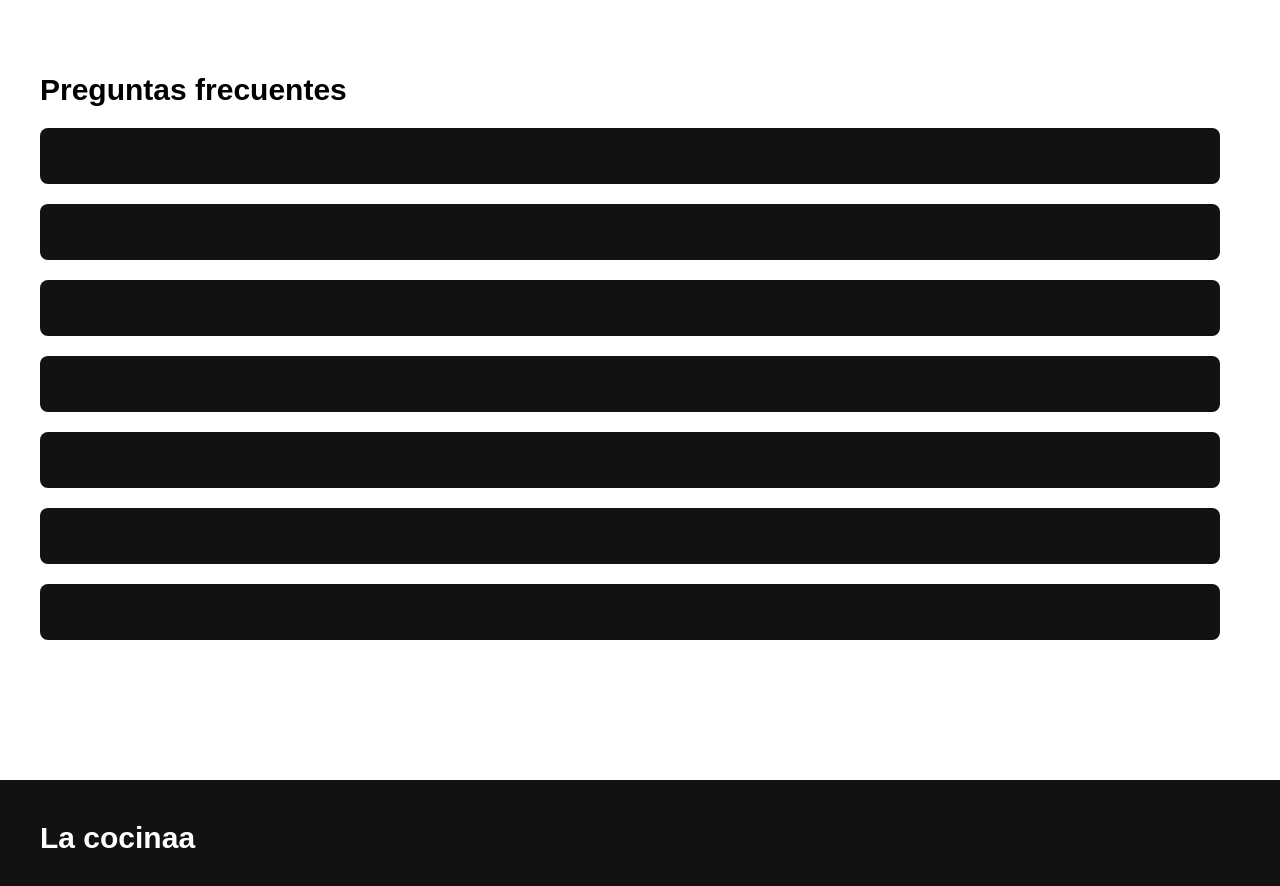
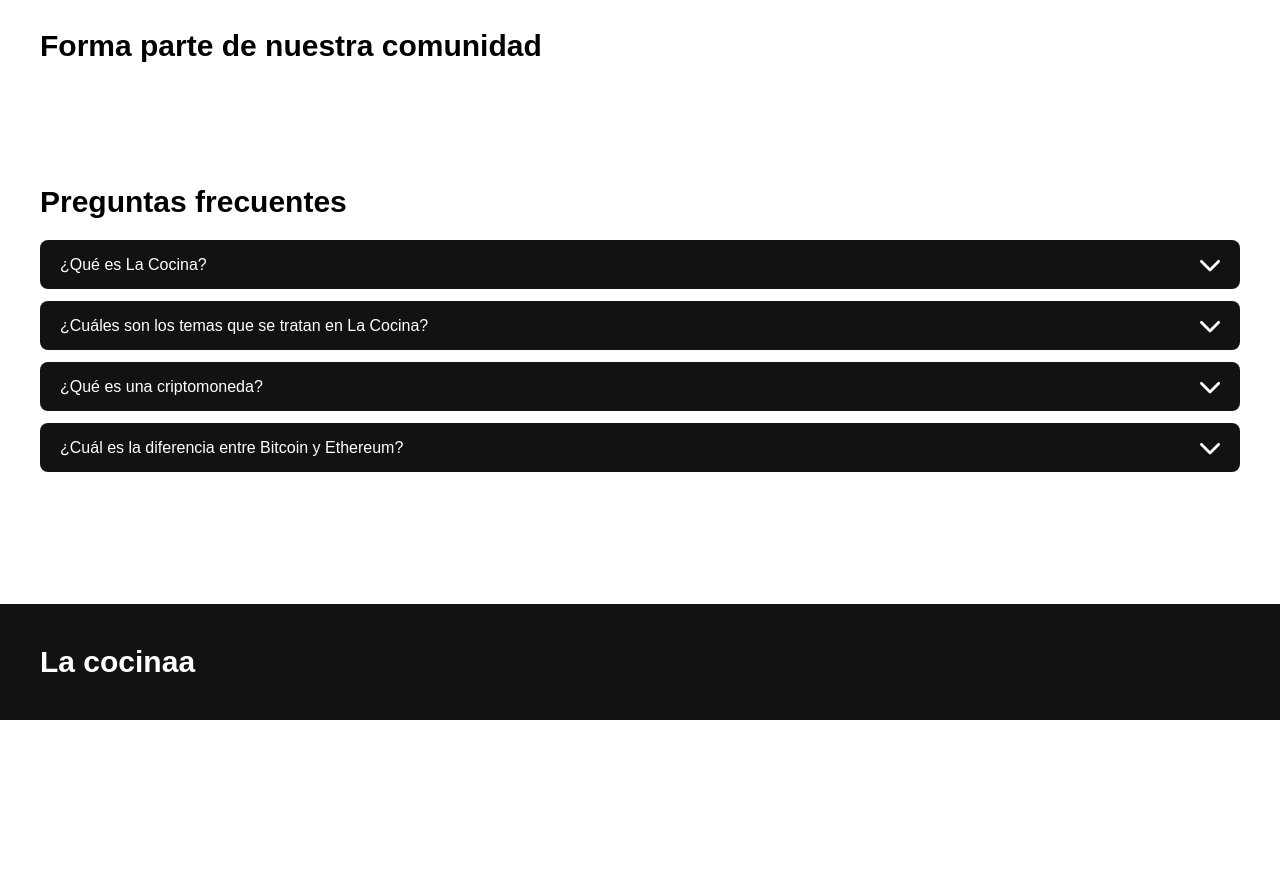
Before and after one commit to juancruzleone/lacocina, a Vue app: page / in a window 1280 px wide. Shown: the part 1040-1926 px from the top of the page. After the commit the page ends 1760 px from the top, so only its background shows below. Built offline with nearby package versions, Linux system fonts and the light colour scheme.

Commit message:
Se creo preguntas frecuentes en el home

```diff
--- a/src/pages/Home.vue
+++ b/src/pages/Home.vue
@@ -1,10 +1,33 @@
 <script>
-export default{
-    name: 'Home'
+export default {
+  name: 'Home',
+  data() {
+    return {
+      preguntas: [
+        {
+          pregunta: '¿Qué es La Cocina?',
+          respuesta: 'La Cocina es una comunidad hispana de criptomonedas dedicada a brindar contenido educativo, informativo y entretenido sobre el mundo de las criptomonedas. Nuestro objetivo es proporcionar un espacio donde los entusiastas de las criptomonedas puedan aprender, compartir conocimientos y participar en discusiones sobre diversos temas relacionados con este apasionante campo. En nuestra sección "Cocinando", nuestros expertos, también conocidos como chefs, publicarán contenido especializado sobre diferentes aspectos del mundo cripto. Cada chef tiene su especialidad y compartirá su experiencia y conocimientos únicos para enriquecer la experiencia de la comunidad. Además, en "Cocinando", los usuarios tendrán la oportunidad de interactuar, hacer preguntas y dejar comentarios para fomentar la colaboración y el aprendizaje colectivo.'
+        },
+        {
+          pregunta: '¿Cuáles son los temas que se tratan en La Cocina?',
+          respuesta: 'En La Cocina, cubrimos una amplia gama de temas relacionados con las criptomonedas, incluyendo introducción a blockchain, análisis de proyectos, tutoriales de trading, seguridad de criptoactivos, noticias del mercado, entre otros.'
+        },
+        {
+          pregunta: '¿Qué es una criptomoneda?',
+          respuesta: 'Una criptomoneda es una forma de dinero digital que utiliza criptografía para asegurar y verificar transacciones, así como para controlar la creación de nuevas unidades. A diferencia de las monedas tradicionales, las criptomonedas operan de forma descentralizada utilizando tecnología blockchain.'
+        },
+        {
+          pregunta: '¿Cuál es la diferencia entre Bitcoin y Ethereum?',
+          respuesta: 'Bitcoin y Ethereum son dos de las criptomonedas más populares, pero tienen diferencias fundamentales. Bitcoin se creó principalmente como un sistema de pago peer-to-peer, mientras que Ethereum es una plataforma que permite a los desarrolladores construir aplicaciones descentralizadas (DApps) utilizando contratos inteligentes.'
+        }
+      ]
+    }
+  }
 }
 </script>
 
 <template>
+  <div>
     <div class="bg-portada text-center h-96">
       <h1 class="font-montserrat font-bold text-6xl">La cocina</h1>
       <p class="font-montserrat text-2xl">Comunidad crypto hispana</p>
@@ -15,7 +38,9 @@ export default{
           <h2 class="font-montserrat font-bold text-6xl">Quiénes somos?</h2>
         </div>
         <div>
-                <p class="font-montserrat text-xl w-82">Lorem ipsum dolor sit amet, consectetur adipiscing elit. Phasellus id facilisis sapien, non aliquet dui. Proin justo eros, dapibus in ligula et, tristique dictum purus. Nam mollis justo nulla, sit amet sollicitudin quam tristique ultrices. Morbi finibus, justo pretium euismod pulvinar, purus magna sagittis odio, id dictum massa massa eu enim. Nunc nisi mi, tincidunt ac lacinia ullamcorper, tempor vel eros.</p>
+          <p class="font-montserrat text-xl w-82">
+            <span class="font-bold">La Cocina</span> es una comunidad hispana de criptomonedas dedicada a brindar contenido educativo, informativo y entretenido sobre el mundo de las criptomonedas. Nuestro objetivo es proporcionar un espacio donde los entusiastas de las criptomonedas puedan aprender, compartir conocimientos y participar en discusiones sobre diversos temas relacionados con este apasionante campo. En nuestra sección "Cocinando", nuestros expertos, también conocidos como chefs, publicarán contenido especializado sobre diferentes aspectos del mundo cripto. Cada chef tiene su especialidad y compartirá su experiencia y conocimientos únicos para enriquecer la experiencia de la comunidad. Además, en "Cocinando", los usuarios tendrán la oportunidad de interactuar, hacer preguntas y dejar comentarios para fomentar la colaboración y el aprendizaje colectivo.
+          </p>
         </div>
       </div>
       <div class="flex justify-center">
@@ -35,24 +60,27 @@ export default{
           <img src="/kichiro.jpg" alt="foto de usuario de kichiro" class="rounded-full">
         </div>
       </div>
-
     </section>
     <section class="pl-10 pt-20 mb-20">
       <h2 class="font-montserrat font-bold text-3xl">Forma parte de nuestra comunidad</h2>
-        <div class="">
-
+      <div>
+        <!-- Aquí puedes agregar contenido para la comunidad -->
       </div>
     </section>
     <section class="p-10">
       <h2 class="font-montserrat font-bold text-3xl">Preguntas frecuentes</h2>
-        <div>
-            <div class="w-120 h-14 rounded-lg bg-contenedores m-5 ml-0"></div>
-            <div class="w-120 h-14 rounded-lg bg-contenedores m-5 ml-0"></div>
-            <div class="w-120 h-14 rounded-lg bg-contenedores m-5 ml-0"></div>
-            <div class="w-120 h-14 rounded-lg bg-contenedores m-5 ml-0"></div>
-            <div class="w-120 h-14 rounded-lg bg-contenedores m-5 ml-0"></div>
-            <div class="w-120 h-14 rounded-lg bg-contenedores m-5 ml-0"></div>
-            <div class="w-120 h-14 rounded-lg bg-contenedores m-5 ml-0"></div>
+      <div class="mt-5">
+        <div v-for="(pregunta, index) in preguntas" :key="index" class="mb-3">
+          <input type="checkbox" :id="'pregunta' + (index + 1)" class="ocultar hidden">
+          <label :for="'pregunta' + (index + 1)" class="boton-acordeon bg-contenedores rounded-lg py-3 px-5 inline-block cursor-pointer w-full">
+            <span class="inline-block text-white font-montserrat">{{ pregunta.pregunta }}</span>
+            <img src="/flecha-abajo.webp" alt="Flecha Abajo" class="float-right ml-auto transform transition-transform duration-300 w-5 h-5">
+          </label>
+          <div class="respuesta bg-gray-800 rounded-lg p-5 mb-3 hidden text-white font-montserrat">
+            <p v-html="pregunta.respuesta"></p>
+          </div>
+        </div>
       </div>
     </section>
+  </div>
 </template>
--- a/src/style.css
+++ b/src/style.css
@@ -9,3 +9,18 @@
 .bg-portada{
     background-color: #FCFDBE;
 }
+
+.respuesta {
+    display: none;
+    border-top-left-radius: 0px;
+    border-top-right-radius: 0px;
+    margin-top: -10px;
+  }
+
+  .ocultar:checked ~ .respuesta {
+    display: block;
+  }
+
+  .ocultar:checked ~ .boton-acordeon img {
+    transform: rotate(180deg);
+}
```
Also changed, not shown: public/flecha-abajo.webp (added). Lines whose indentation alone changed are shown as unchanged.
